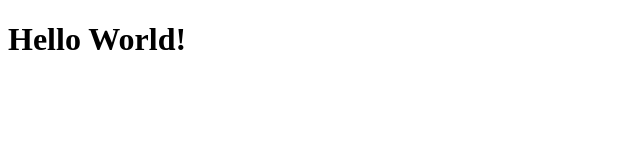
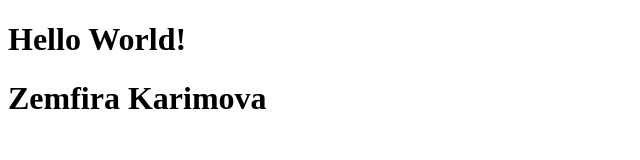
Before and after one commit to zemkaron/testZem, a plain HTML site: page index.html in a window 1280 px wide. Shown: the whole page, without its empty margins (0-640 px from the left). Drawn offline with Linux system fonts and the light colour scheme.

Commit message:
added name and surname

```diff
--- a/index.html
+++ b/index.html
@@ -8,5 +8,6 @@
 </head>
 <body>
     <h1>Hello World!</h1>
+    <h1>Zemfira Karimova</h1>
 </body>
 </html>
```
